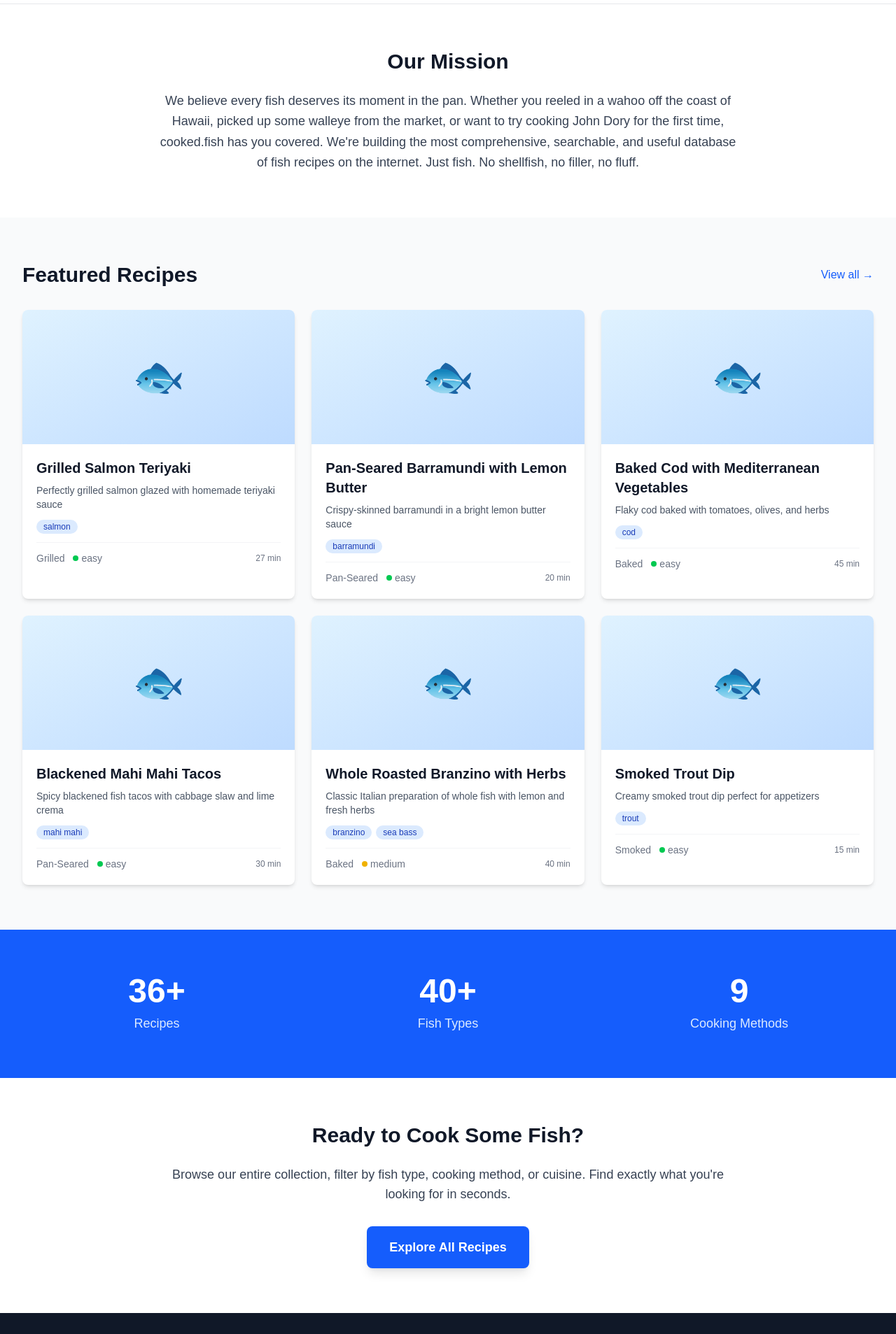
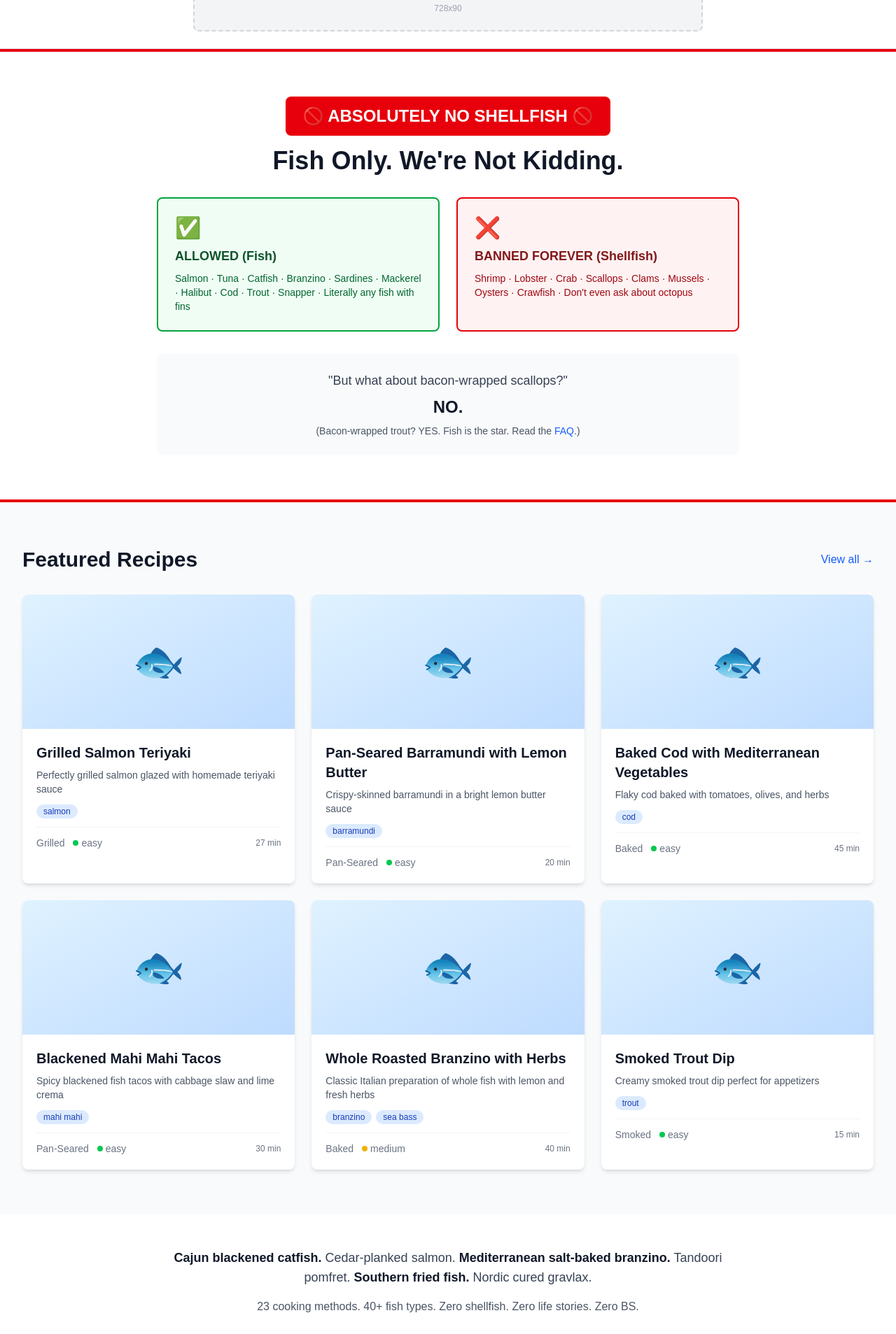
Before and after one commit to nathan-tang/cooked-fish, a Next.js app: page / in a window 1280 px wide. Shown: the part 890-2797 px from the top of the page at 70% size. Built offline with nearby package versions, Linux system fonts and the light colour scheme.

Commit message:
update soul

```diff
--- a/app/faq/page.tsx
+++ b/app/faq/page.tsx
@@ -27,7 +27,12 @@ const faqs: FAQItem[] = [
   {
     question: "Do you include fish soups and chowders?",
     answer:
-      "Yes! As long as fish is the only animal protein throwing the party. Bouillabaisse? Absolutely. New England fish chowder? You bet. Tom yum pla? Of course. But the second a clam tries to crash the party, it's off the site. No clam chowder. No surf-and-turf stew. No \"I'll just add some shrimp for extra flavor.\" Fish soups are in. Mixed seafood identity crises are out. If it swims with fins and stars in the soup, we're cooking.",
+      "Yes! As long as fish is the star of the dish. Bouillabaisse? Absolutely. New England fish chowder with bacon? You bet. Tom yum pla? Of course. But the second a clam, shrimp, or lobster tries to crash the party, it's off the site. No clam chowder. No surf-and-turf stew. No \"mixed seafood\" cop-outs. Fish soups are in. Shellfish identity crises are out. If it swims with fins and stars in the soup, we're cooking.",
+  },
+  {
+    question: "What about recipes with bacon, pancetta, or other meat as a supporting ingredient?",
+    answer:
+      "As long as fish is the star of the dish, we're fine with supporting ingredients that add flavor. Bacon-wrapped trout? Great. Pan-seared halibut with crispy pancetta? Perfect. Cod chowder with bacon? Delicious. The rule is simple: fish must be the main protein and the centerpiece of the recipe. We're not making bacon-wrapped scallops (shellfish), chicken with a side of fish (chicken is the star), or surf-and-turf (two equal proteins). But if you're using bacon to add smoky depth to a fish dish where fish is clearly the hero, that's cooking smart, not breaking rules.",
   },
   {
     question: "Is this a joke?",
--- a/app/page.tsx
+++ b/app/page.tsx
@@ -23,15 +23,16 @@ export default function Home() {
           </div>
 
           <h1 className="text-5xl md:text-6xl font-bold mb-6">
-            Your Comprehensive Guide
+            Every Fish Deserves
             <br />
-            to Cooked Fish Recipes
+            Its Moment in the Pan
           </h1>
 
           <p className="text-xl md:text-2xl text-blue-100 mb-10 max-w-3xl mx-auto">
-            From salmon to sardines, barramundi to branzino. Every fish, every
-            method, every recipe. No shellfish, no life stories, no bait and
-            switch.
+            From Cajun blackened catfish to Mediterranean salt-baked branzino.
+            From cedar-planked salmon to tandoori pomfret. Every fish, every
+            tradition, every technique. No shellfish, no life stories, no bait
+            and switch.
           </p>
 
           {/* Hero Search */}
@@ -59,20 +60,55 @@ export default function Home() {
         <AdSlot slot="header" />
       </div>
 
-      {/* Mission Statement */}
-      <section className="py-16 bg-white">
-        <div className="max-w-4xl mx-auto px-4 sm:px-6 lg:px-8 text-center">
-          <h2 className="text-3xl font-bold text-gray-900 mb-6">
-            Our Mission
-          </h2>
-          <p className="text-lg text-gray-700 leading-relaxed">
-            We believe every fish deserves its moment in the pan. Whether you
-            reeled in a wahoo off the coast of Hawaii, picked up some walleye
-            from the market, or want to try cooking John Dory for the first
-            time, cooked.fish has you covered. We're building the most
-            comprehensive, searchable, and useful database of fish recipes on
-            the internet. Just fish. No shellfish, no filler, no fluff.
-          </p>
+      {/* NO SHELLFISH Declaration */}
+      <section className="py-16 bg-white border-y-4 border-red-600">
+        <div className="max-w-4xl mx-auto px-4 sm:px-6 lg:px-8">
+          <div className="text-center mb-8">
+            <div className="inline-block bg-red-600 text-white px-6 py-3 rounded-lg font-bold text-2xl mb-4">
+              🚫 ABSOLUTELY NO SHELLFISH 🚫
+            </div>
+            <h2 className="text-4xl font-bold text-gray-900 mb-6">
+              Fish Only. We're Not Kidding.
+            </h2>
+          </div>
+
+          <div className="grid grid-cols-1 md:grid-cols-2 gap-6 mb-8">
+            <div className="bg-green-50 border-2 border-green-600 rounded-lg p-6">
+              <div className="text-3xl mb-2">✅</div>
+              <h3 className="font-bold text-green-900 mb-2 text-lg">
+                ALLOWED (Fish)
+              </h3>
+              <p className="text-sm text-green-800">
+                Salmon · Tuna · Catfish · Branzino · Sardines · Mackerel ·
+                Halibut · Cod · Trout · Snapper · Literally any fish with fins
+              </p>
+            </div>
+
+            <div className="bg-red-50 border-2 border-red-600 rounded-lg p-6">
+              <div className="text-3xl mb-2">❌</div>
+              <h3 className="font-bold text-red-900 mb-2 text-lg">
+                BANNED FOREVER (Shellfish)
+              </h3>
+              <p className="text-sm text-red-800">
+                Shrimp · Lobster · Crab · Scallops · Clams · Mussels · Oysters
+                · Crawfish · Don't even ask about octopus
+              </p>
+            </div>
+          </div>
+
+          <div className="bg-gray-50 rounded-lg p-6 text-center">
+            <p className="text-lg text-gray-700 font-medium mb-2">
+              "But what about bacon-wrapped scallops?"
+            </p>
+            <p className="text-2xl font-bold text-gray-900">NO.</p>
+            <p className="text-sm text-gray-600 mt-2">
+              (Bacon-wrapped trout? YES. Fish is the star. Read the{" "}
+              <Link href="/faq" className="text-blue-600 hover:underline">
+                FAQ
+              </Link>
+              .)
+            </p>
+          </div>
         </div>
       </section>
 
@@ -99,42 +135,27 @@ export default function Home() {
         </div>
       </section>
 
-      {/* Stats Section */}
-      <section className="py-16 bg-blue-600 text-white">
-        <div className="max-w-7xl mx-auto px-4 sm:px-6 lg:px-8">
-          <div className="grid grid-cols-1 md:grid-cols-3 gap-8 text-center">
-            <div>
-              <div className="text-5xl font-bold mb-2">36+</div>
-              <div className="text-blue-100 text-lg">Recipes</div>
-            </div>
-            <div>
-              <div className="text-5xl font-bold mb-2">40+</div>
-              <div className="text-blue-100 text-lg">Fish Types</div>
-            </div>
-            <div>
-              <div className="text-5xl font-bold mb-2">9</div>
-              <div className="text-blue-100 text-lg">Cooking Methods</div>
-            </div>
-          </div>
-        </div>
-      </section>
-
-      {/* CTA Section */}
-      <section className="py-16 bg-white">
+      {/* Quick Traditions Callout */}
+      <section className="py-12 bg-white">
         <div className="max-w-4xl mx-auto px-4 sm:px-6 lg:px-8 text-center">
-          <h2 className="text-3xl font-bold text-gray-900 mb-6">
-            Ready to Cook Some Fish?
-          </h2>
-          <p className="text-lg text-gray-700 mb-8">
-            Browse our entire collection, filter by fish type, cooking method,
-            or cuisine. Find exactly what you're looking for in seconds.
+          <p className="text-lg text-gray-700">
+            <span className="font-semibold text-gray-900">
+              Cajun blackened catfish.
+            </span>{" "}
+            Cedar-planked salmon.{" "}
+            <span className="font-semibold text-gray-900">
+              Mediterranean salt-baked branzino.
+            </span>{" "}
+            Tandoori pomfret.{" "}
+            <span className="font-semibold text-gray-900">
+              Southern fried fish.
+            </span>{" "}
+            Nordic cured gravlax.
           </p>
-          <Link
-            href="/recipes"
-            className="inline-block px-8 py-4 bg-blue-600 text-white font-semibold rounded-lg hover:bg-blue-700 transition-colors text-lg shadow-lg"
-          >
-            Explore All Recipes
-          </Link>
+          <p className="text-gray-600 mt-4">
+            23 cooking methods. 40+ fish types. Zero shellfish. Zero life
+            stories. Zero BS.
+          </p>
         </div>
       </section>
 
--- a/lib/data/types.ts
+++ b/lib/data/types.ts
@@ -3,7 +3,30 @@ export interface Recipe {
   slug: string; // URL-friendly version of title (e.g., "grilled-salmon-teriyaki")
   title: string;
   fishType: string[]; // Support multiple fish types (e.g., ["salmon", "trout"] or ["any white fish"])
-  cookingMethod: "grilled" | "baked" | "pan-seared" | "poached" | "fried" | "smoked" | "steamed" | "raw" | "soup";
+  cookingMethod:
+    | "grilled"
+    | "baked"
+    | "pan-seared"
+    | "poached"
+    | "fried"
+    | "smoked"
+    | "steamed"
+    | "raw"
+    | "soup"
+    | "braised"
+    | "blackened"
+    | "salt-baked"
+    | "confit"
+    | "tandoori"
+    | "roasted"
+    | "broiled"
+    | "en-papillote"
+    | "cured"
+    | "pickled"
+    | "stewed"
+    | "deep-fried"
+    | "planked"
+    | "char-grilled";
   cuisine: string; // e.g., "Japanese", "Mediterranean", "American"
   prepTime: number; // minutes
   cookTime: number; // minutes
```
